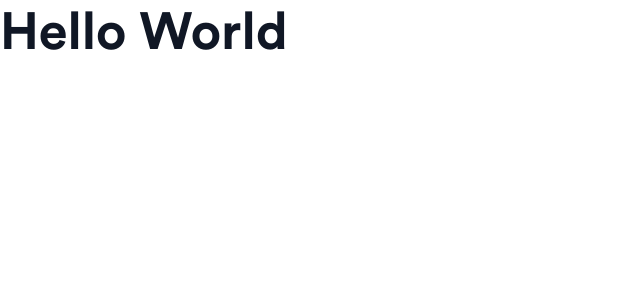
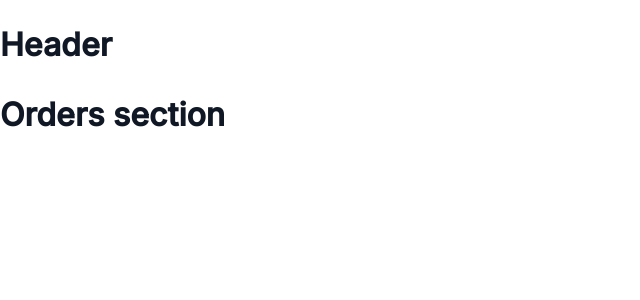
Before and after one commit to jtg-inductions-fe/FE-Assignment-2-Shashwat-Tiwari-UID00830-2026, a React (Vite) app: page /orders in a window 1280 px wide. Shown: the top 300 px of the page, without its empty margins (0-640 px from the left). Built offline with nearby package versions, Linux system fonts and the light colour scheme.

Commit message:
[ST_A2_00]: Add routes and layouts

```diff
--- a/package.json
+++ b/package.json
@@ -24,7 +24,8 @@
         "react": "^18.3.1",
         "react-dom": "^18.3.1",
         "react-hook-form": "^7.91.0",
-        "react-redux": "^9.3.1"
+        "react-redux": "^9.3.1",
+        "react-router-dom": "^7.18.5"
     },
     "devDependencies": {
         "@types/eslint-plugin-jsx-a11y": "6",
--- /dev/null
+++ b/src/app.tsx
@@ -0,0 +1,10 @@
+import { BrowserRouter } from 'react-router-dom';
+import AppRoutes from 'routes/AppRoutes';
+
+const App = () => (
+    <BrowserRouter>
+        <AppRoutes />
+    </BrowserRouter>
+);
+
+export default App;
--- /dev/null
+++ b/src/components/Header.tsx
@@ -0,0 +1,2 @@
+const Header = () => <h1>Header</h1>;
+export default Header;
--- a/src/index.tsx
+++ b/src/index.tsx
@@ -1,11 +1,13 @@
 import { StrictMode } from 'react';
 import { createRoot } from 'react-dom/client';
 
-import ErrorBoundary from 'theme/components/errorBoundary';
+import ErrorBoundary from 'components/errorBoundary';
 
-import { CssBaseline, ThemeProvider, Typography } from '@mui/material';
+import { CssBaseline, ThemeProvider } from '@mui/material';
 
 import { theme } from '@theme';
+
+import App from './app';
 
 const rootElement = document.getElementById('root') as HTMLElement;
 
@@ -13,8 +15,9 @@ createRoot(rootElement).render(
     <StrictMode>
         <ThemeProvider theme={theme}>
             <CssBaseline />
-            <Typography variant="h1">Hello World</Typography>
-            <ErrorBoundary></ErrorBoundary>
+            <ErrorBoundary>
+                <App />
+            </ErrorBoundary>
         </ThemeProvider>
     </StrictMode>,
 );
--- /dev/null
+++ b/src/layouts/Layout.tsx
@@ -0,0 +1,13 @@
+import { Outlet } from 'react-router-dom';
+
+import Header from '../components/Header';
+
+const Layout = () => (
+    <div>
+        <Header />
+        <main>
+            <Outlet />
+        </main>
+    </div>
+);
+export default Layout;
--- /dev/null
+++ b/src/pages/Cart.tsx
@@ -0,0 +1,3 @@
+const Cart = () => <h1>Cart section</h1>;
+
+export default Cart;
--- /dev/null
+++ b/src/pages/Discover.tsx
@@ -0,0 +1,2 @@
+const Discover = () => <h1>Restaurant Discovery</h1>;
+export default Discover;
--- /dev/null
+++ b/src/pages/Login.tsx
@@ -0,0 +1,3 @@
+const Login = () => <h1>Login page</h1>;
+
+export default Login;
--- /dev/null
+++ b/src/pages/Orders.tsx
@@ -0,0 +1,3 @@
+const Orders = () => <h1>Orders section</h1>;
+
+export default Orders;
--- /dev/null
+++ b/src/pages/Register.tsx
@@ -0,0 +1,2 @@
+const Register = () => <h1>Register page</h1>;
+export default Register;
--- /dev/null
+++ b/src/routes/AppRoutes.tsx
@@ -0,0 +1,22 @@
+import Layout from 'layouts/Layout';
+import Cart from 'pages/Cart';
+import Discover from 'pages/Discover';
+import Orders from 'pages/Orders';
+import { Route, Routes } from 'react-router-dom';
+
+import Login from '../pages/Login';
+import Register from '../pages/Register';
+
+const AppRoutes = () => (
+    <Routes>
+        <Route path="/" element={<Layout />}>
+            <Route path="/login" element={<Login />} />
+            <Route path="/register" element={<Register />} />
+            <Route path="/discover" element={<Discover />} />
+            <Route path="/cart" element={<Cart />} />
+            <Route path="/orders" element={<Orders />} />
+        </Route>
+    </Routes>
+);
+
+export default AppRoutes;
```
Also changed, not shown: src/components/errorBoundary.tsx (renamed from src/theme/components/errorBoundary.tsx), 2 other files (tests, documents, lock files or other folders).
